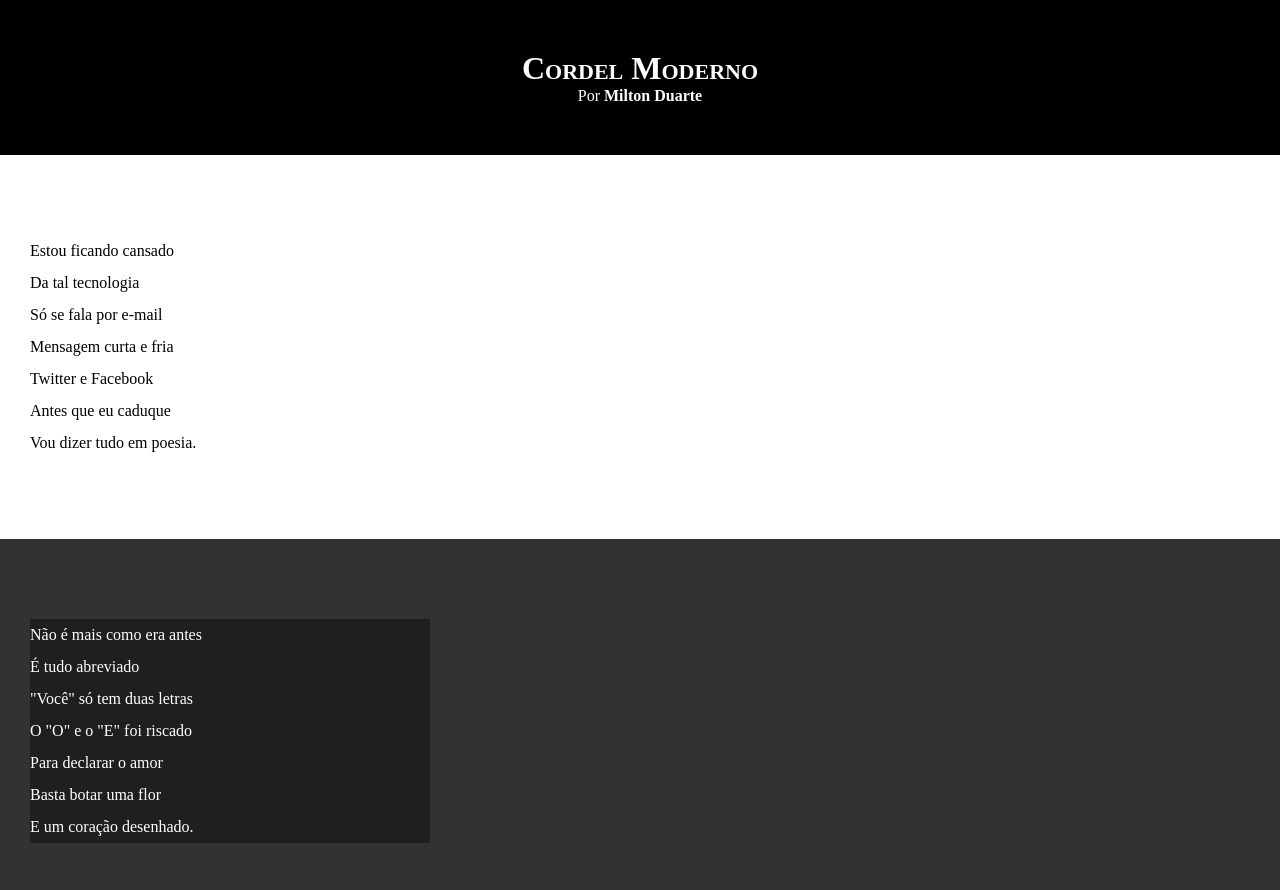
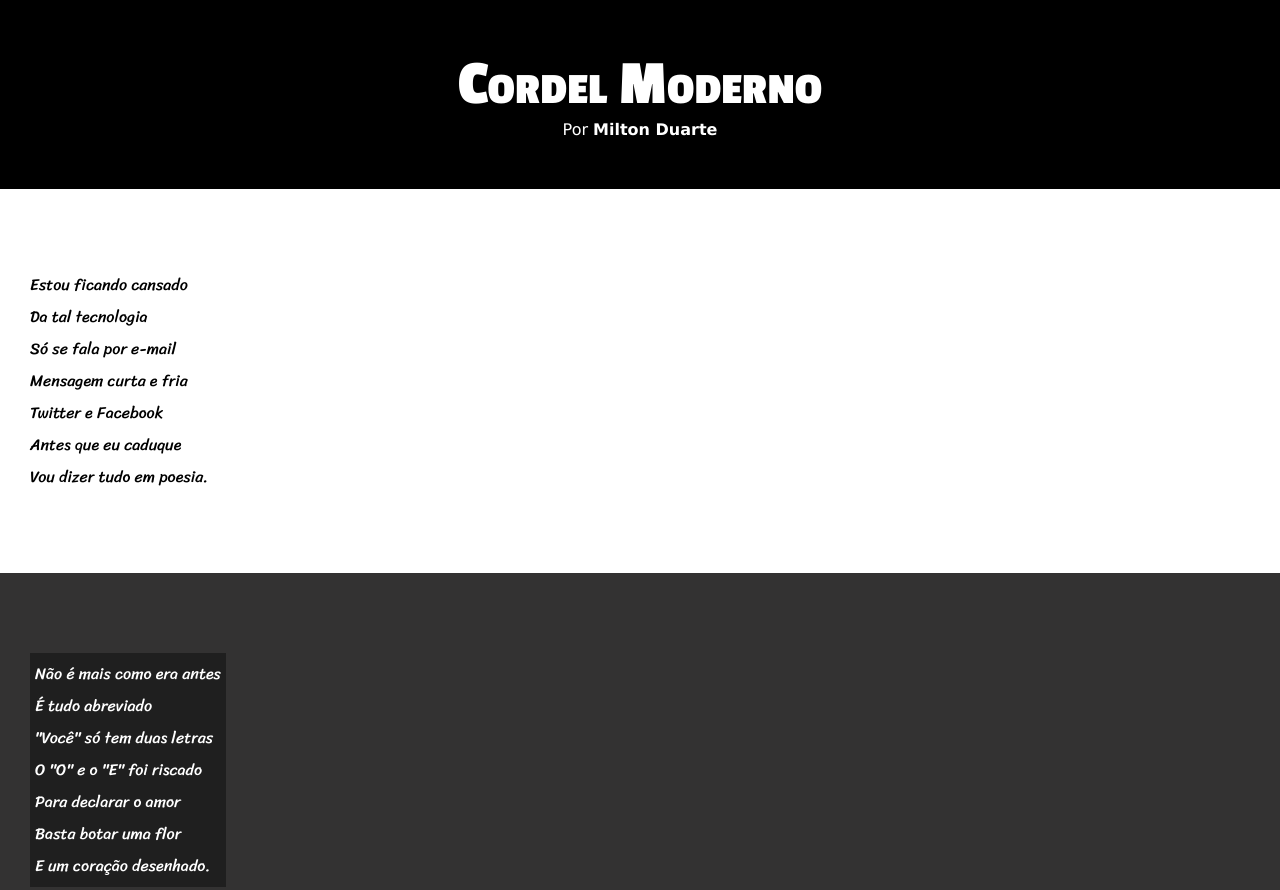
Before and after one commit to Rockoso/Curso-HTML-CSS, a plain HTML site: page Desafios/DE012/index.html in a window 1280 px wide. Shown: the top 890 px of the page. Drawn offline with Linux system fonts and the light colour scheme.

Commit message:
estilo atualizdos

```diff
--- a/Desafios/DE012/estilo/style.css
+++ b/Desafios/DE012/estilo/style.css
@@ -1,7 +1,20 @@
 @charset "UTF-08";
+
+@import url('https://fonts.googleapis.com/css2?family=Passion+One:wght@400;700;900&display=swap');
+@import url('https://fonts.googleapis.com/css2?family=Sriracha&display=swap');
+
+:root {
+    --fonte1: Verdana, Geneva, Tahoma, sans-serif;
+    --fonte2: 'Passion One', cursive;
+    --fonte3: 'Sriracha', cursive;
+
+
+}
 * {
     margin: 0px;
     padding: 0px;
+    font-size: 1em;
+
 }
 
 
@@ -13,17 +26,22 @@ html, body {
     min-height: 100vh;
     background-color: darkgrey;
     text-align: justify;
+    font-family: var(--fonte1);
 }
 
 header {
     background-color: black;
     color: white;
     text-align: center;
+
 }
 
 header >h1 {
     padding-top: 50px;
     font-variant: small-caps;
+    font-family: var(--fonte2);
+    font-size: 4em;
+
 }
 
 header > p {
@@ -45,6 +63,7 @@ section {
     padding-bottom: 10vh;
     line-height: 2em;
     padding-left: 30px;
+    font-family: var(--fonte3);
 }
 
 section.normal {
@@ -57,7 +76,8 @@ section.imagem {
     color: white;
 }
 section.imagem > p {
-    width: 400px;
+   display: inline-block;
+   padding: 5px;
     background-color: rgba(0, 0, 0, 0.388);
 }
 
```
